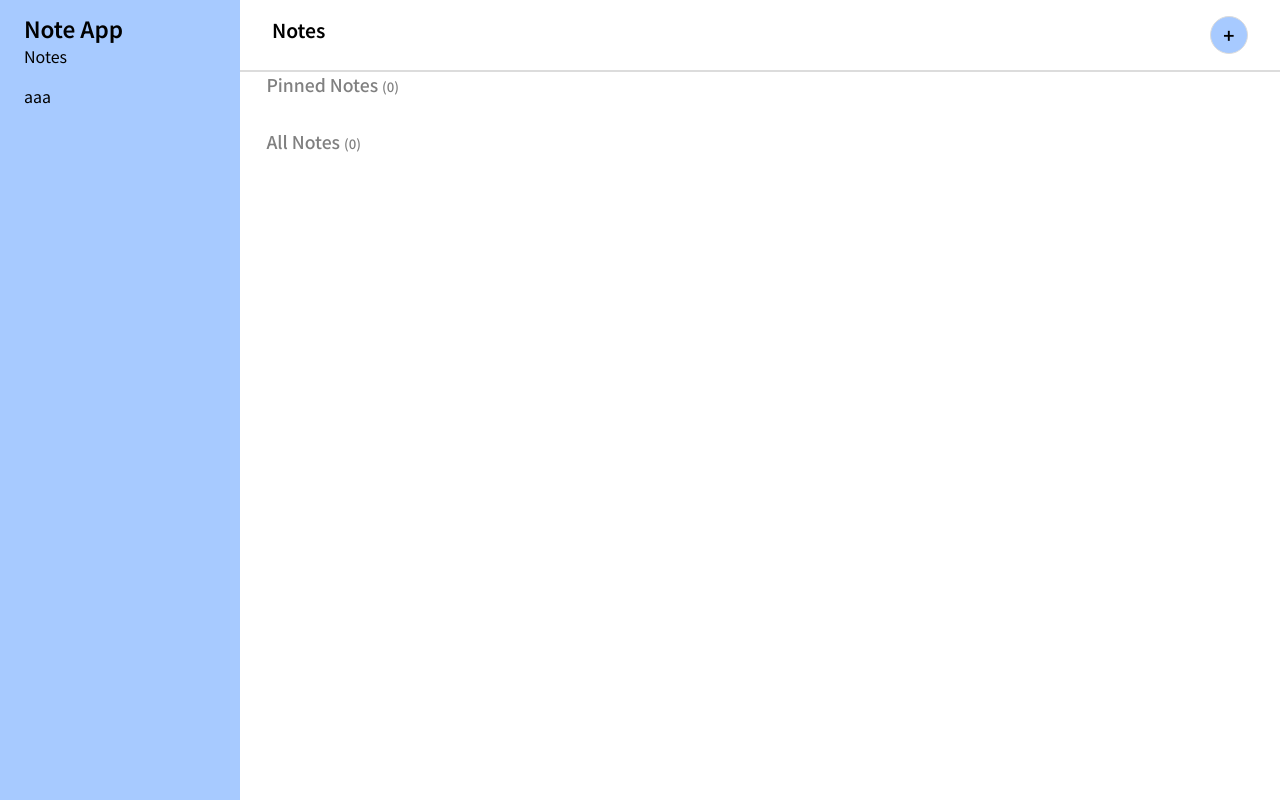
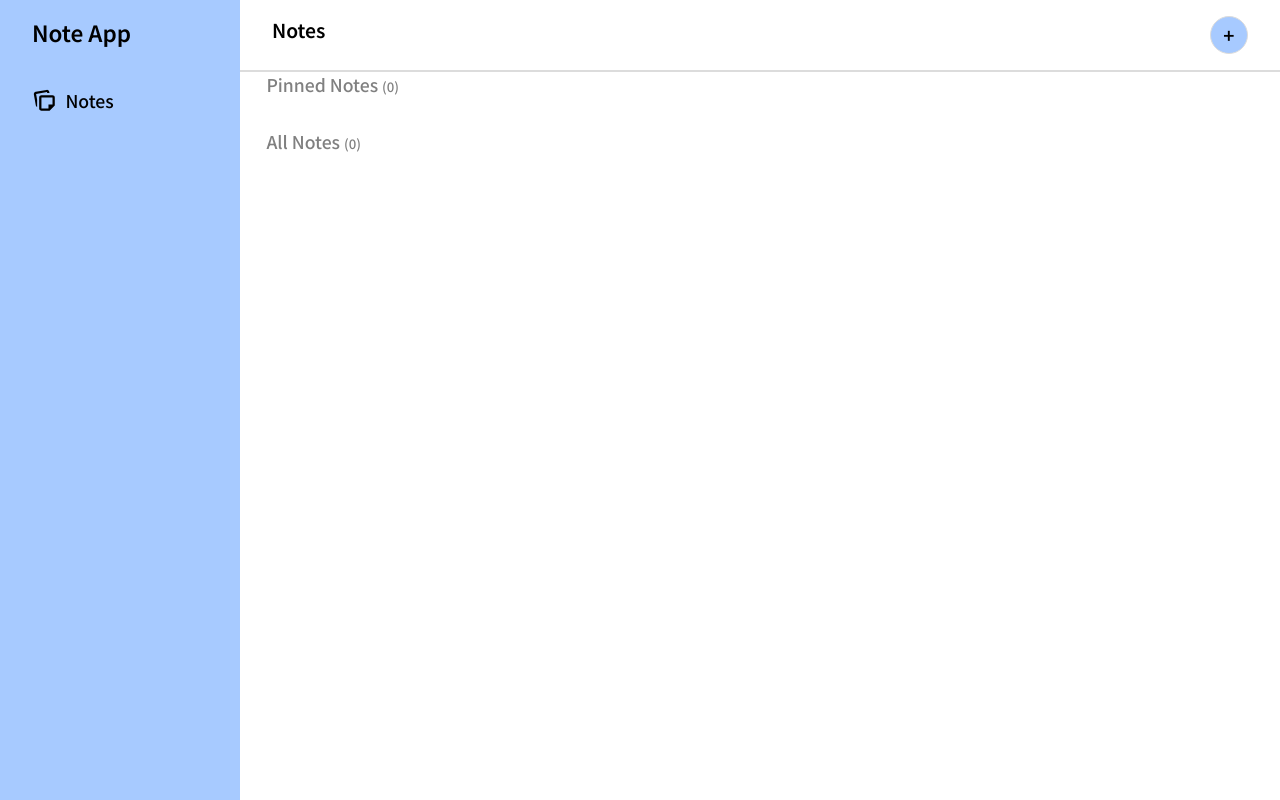
Before and after one commit to SJ70/note_app, a React (Create React App) app: page / in a window 1280 px wide. Built offline with nearby package versions, Linux system fonts and the light colour scheme.

Commit message:
feat: sidebar에 생성된 tag들에 해당하는 노트들을 위한 링크들을 표시

```diff
--- a/src/App.tsx
+++ b/src/App.tsx
@@ -10,7 +10,7 @@ function App() {
       <Sidebar/>
         <Routes>
           <Route path='/' element={<Notes selectedTag={null}></Notes>}></Route>
-          <Route path='/:tag' element={<></>}></Route>
+          <Route path='/tag=:tag' element={<></>}></Route>
         </Routes>
       </BrowserRouter>
     </div>
--- a/src/components/Sidebar.tsx
+++ b/src/components/Sidebar.tsx
@@ -1,13 +1,31 @@
 import { Link } from 'react-router-dom';
 import '../stylesheets/Sidebar.css'
+import { useSelector } from 'react-redux';
+import { RootState } from '../modules';
+import { ITag } from '../interface/ITag';
+import { ReactComponent as TagSvg } from '../svgs/sell_500.svg';
+import { ReactComponent as NotesSvg } from '../svgs/note_stack_500.svg';
 
 const Sidebar = () => {
+
+    const tags: ITag[] = useSelector((state: RootState) => state.tags);
+
     return (
         <div className='side-bar'>
-            <p className='title'>Note App</p>
-            <Link to={'/'}>Notes</Link>
-            <ul className='tags'>
-                <Link to={'/tag=:tag'}>aaa</Link>
+            <p className='side-bar-title'>Note App</p>
+            <Link className='side-bar-btn' to={'/'}>
+                <NotesSvg className='svg'/>
+                <span>Notes</span>
+            </Link>
+            <ul className='side-bar-tags'>
+                {tags.map(tag => (
+                    <li>
+                        <Link className='side-bar-btn' key={tag.id} to={`/tag=${tag.id}`}>
+                            <TagSvg className='svg'/>
+                            <span>{tag.name}</span>
+                        </Link>
+                    </li>
+                ))}
             </ul>
         </div>
     )
--- a/src/stylesheets/Sidebar.css
+++ b/src/stylesheets/Sidebar.css
@@ -1,9 +1,38 @@
 .side-bar {
     background-color: var(--theme-color);
-    padding: 0.75em 1.5em 0.75em 1.5em;
+
+    display: flex;
+    flex-direction: column;
 }
 
-.title {
+.side-bar-title {
     font-weight: 600;
     font-size: 1.4em;
+    padding: 1rem 2em 1rem 2rem;
+    margin-bottom: .5rem;
 }
+
+.side-bar-btn {
+    font-size: 1.1em;
+    font-weight: 500;
+
+    display: flex;
+    flex-direction: row;
+    gap: .5em;
+    align-items: center;
+    height: 3.5rem;
+    width: auto;
+    padding-left: 2rem;
+
+    transition: all .5s;
+}
+
+.side-bar-btn > .svg {
+    font-size: 1.4em;
+}
+
+.side-bar-btn:hover {
+    background-color: rgba(0, 0, 0, 0.1);
+    font-size: 1.2em;
+    font-weight: 600;
+}
--- a/src/stylesheets/index.css
+++ b/src/stylesheets/index.css
@@ -19,6 +19,7 @@ body, button, input {
 ul {
   list-style-type: none;
   padding: 0;
+  margin: 0;
 }
 
 p {
```
